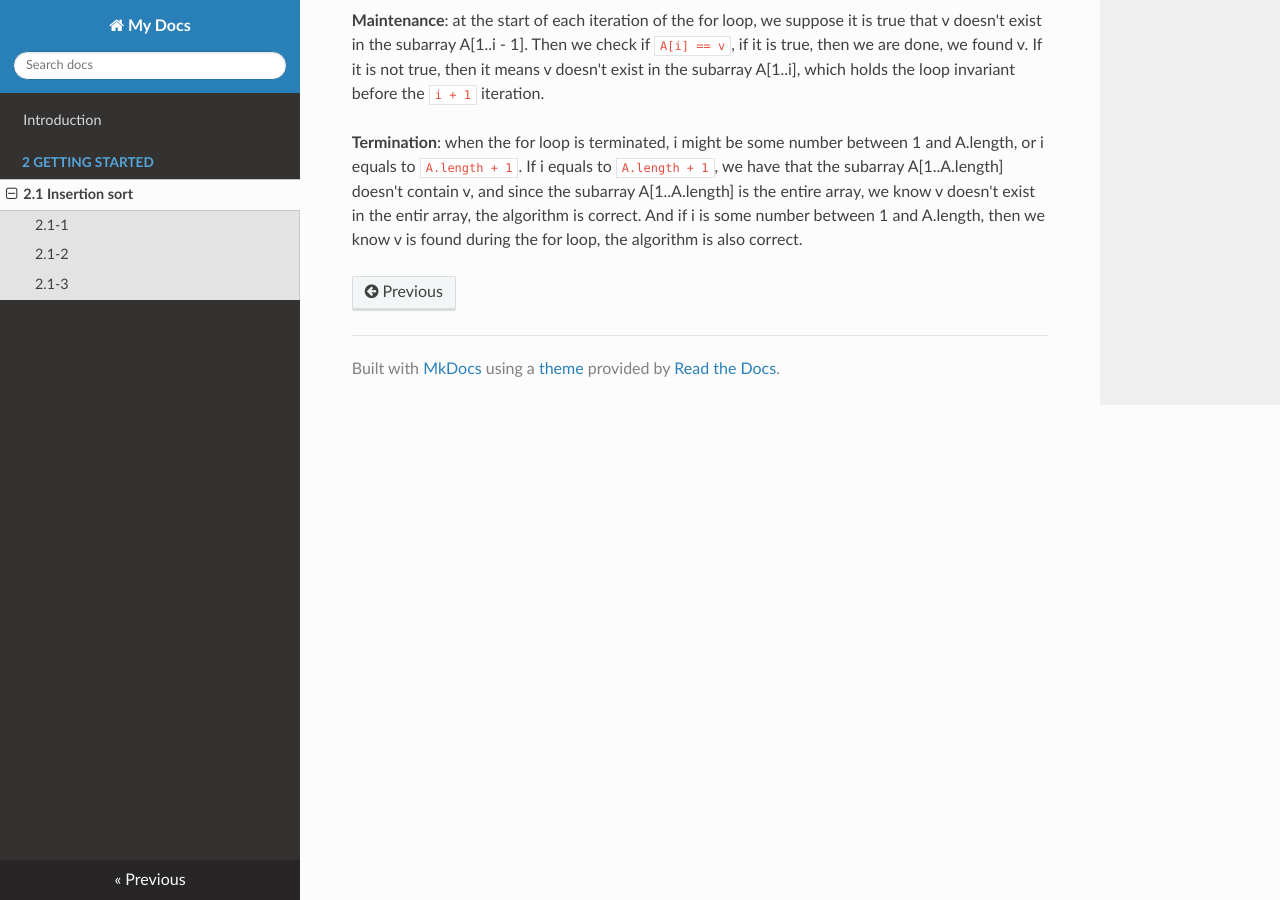
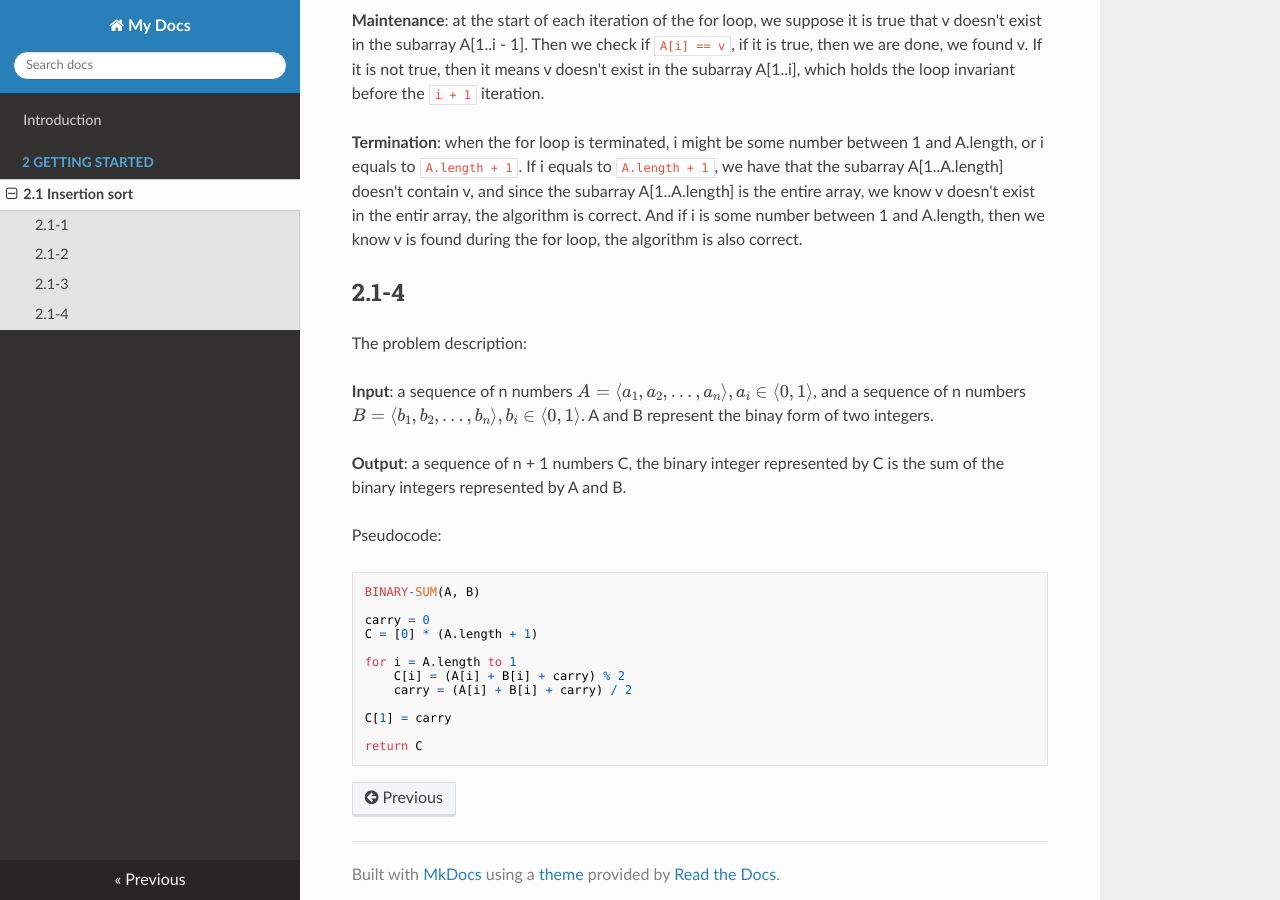
Before and after one commit to Frederick-S/Introduction-to-Algorithms-Notes, an MkDocs documentation site: the page built from docs/2-Getting-Started/2.1-Insertion-sort.md, in a window 1280 px wide and 900 px high, scrolled down 1407 px. Built offline with MkDocs 1.6.1, drawn with Linux system fonts in a browser that asks for light colours; nearby versions of some CDN libraries; formulas are drawn with MathJax 3; old or Windows-style settings are respelled for this version of MkDocs.

Commit message:
Update note

````diff
--- a/docs/2-Getting-Started/2.1-Insertion-sort.md
+++ b/docs/2-Getting-Started/2.1-Insertion-sort.md
@@ -41,3 +41,27 @@ int A[1..i - 1]. So it shows that the loop invariant holds prior to the first it
 **Maintenance**: at the start of each iteration of the for loop, we suppose it is true that v doesn't exist in the subarray A[1..i - 1]. Then we check if `A[i] == v`, if it is true, then we are done, we found v. If it is not true, then it means v doesn't exist in the subarray A[1..i], which holds the loop invariant before the `i + 1` iteration.
 
 **Termination**: when the for loop is terminated, i might be some number between 1 and A.length, or i equals to `A.length + 1`. If i equals to `A.length + 1`, we have that the subarray A[1..A.length] doesn't contain v, and since the subarray A[1..A.length] is the entire array, we know v doesn't exist in the entir array, the algorithm is correct. And if i is some number between 1 and A.length, then we know v is found during the for loop, the algorithm is also correct.
+
+## 2.1-4
+The problem description:
+
+**Input**: a sequence of n numbers $A = \langle a_1, a_2, \ldots, a_n \rangle, a_i \in \langle0, 1\rangle$, and a sequence of n numbers $B = \langle b_1, b_2, \ldots, b_n \rangle, b_i \in \langle0, 1\rangle$. A and B represent the binay form of two integers.
+
+**Output**: a sequence of n + 1 numbers C, the binary integer represented by C is the sum of the binary integers represented by A and B.
+
+Pseudocode:
+
+```
+BINARY-SUM(A, B)
+
+carry = 0
+C = [0] * (A.length + 1)
+
+for i = A.length to 1
+    C[i] = (A[i] + B[i] + carry) % 2
+    carry = (A[i] + B[i] + carry) / 2
+
+C[1] = carry
+
+return C
+```
````
